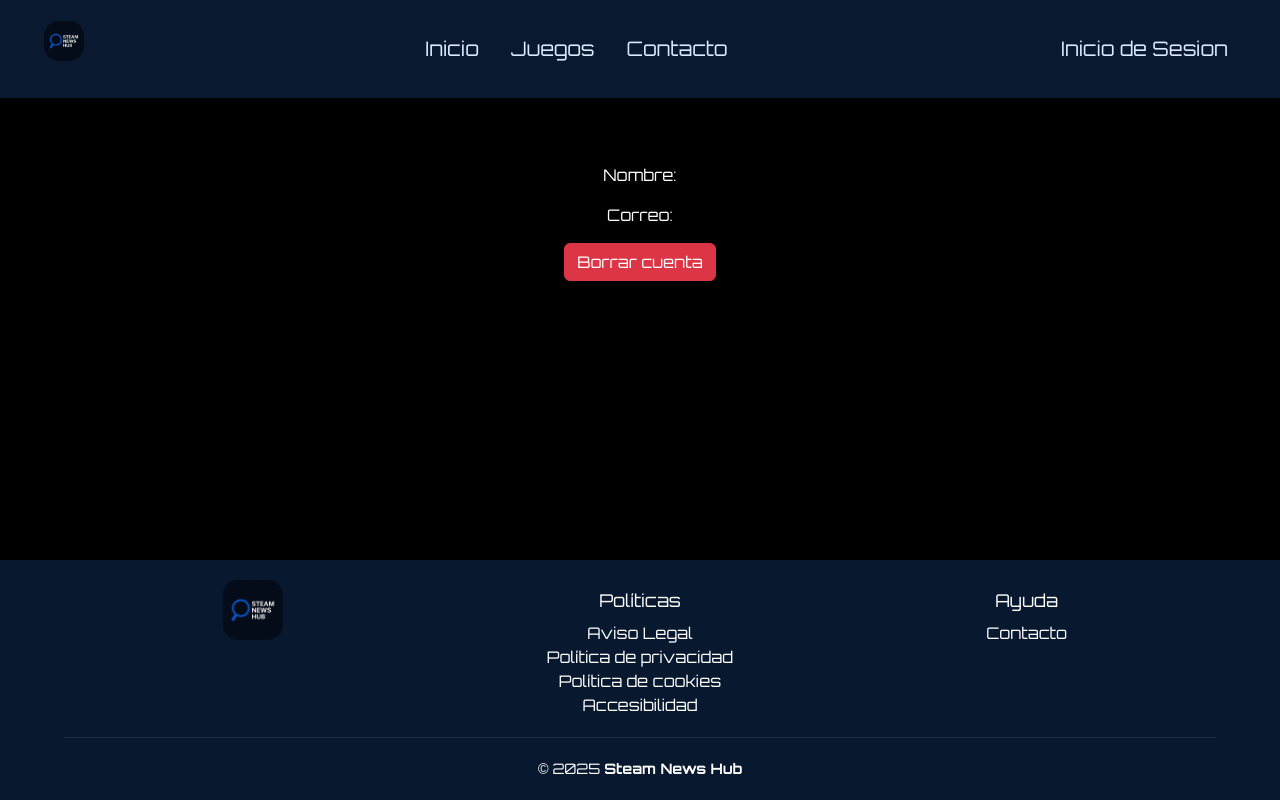
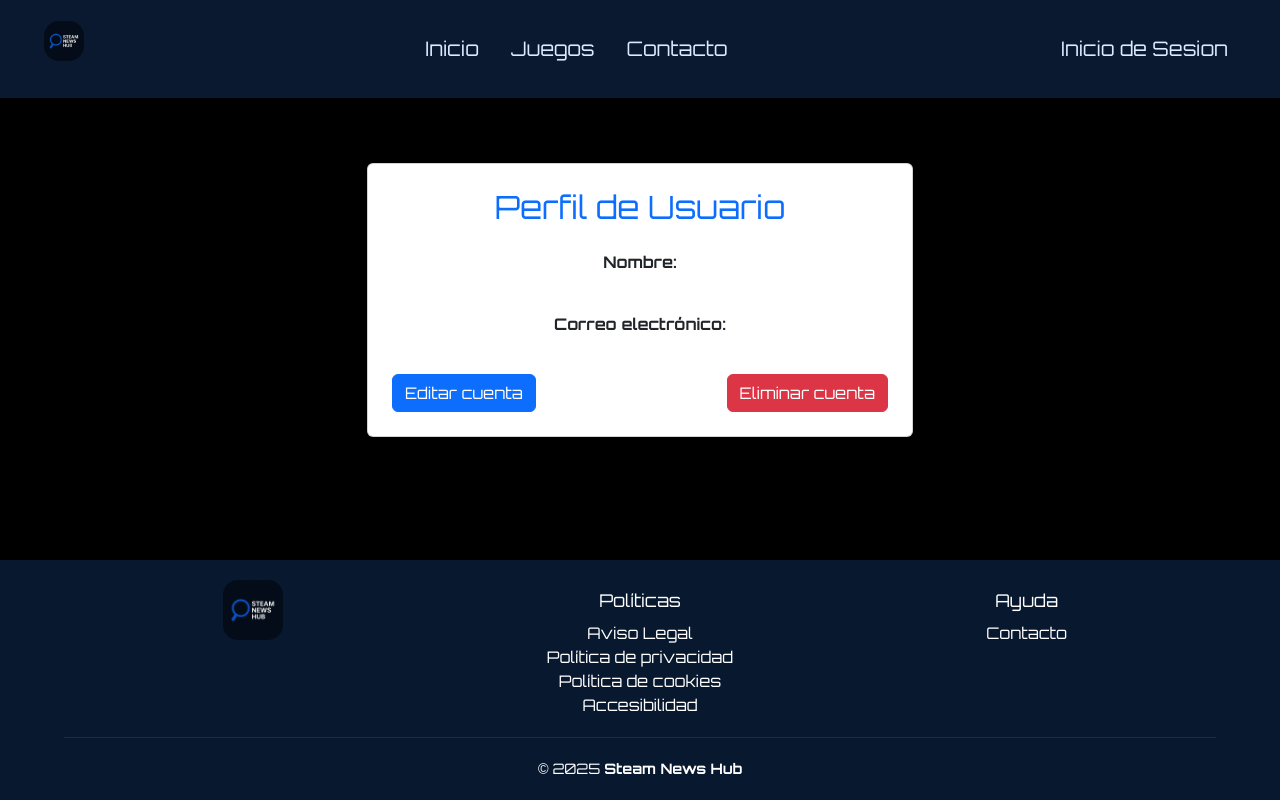
Before and after one commit to DaniAlosPrats/Steam-News-Hub, an Angular app in the folder Front/frontendsteamnewhub/: page /perfil in a window 1280 px wide. Built offline with nearby package versions, Linux system fonts and the light colour scheme; no server answers.

Commit message:
pushing front

```diff
--- a/Front/frontendsteamnewhub/src/app/components/card-products/card-products.component.css
+++ b/Front/frontendsteamnewhub/src/app/components/card-products/card-products.component.css
@@ -19,6 +19,7 @@
   }
 
   .footer {
+     height: 150px;
     padding: 1rem;
     flex-grow: 1;
     display: flex;
--- a/Front/frontendsteamnewhub/src/app/models/favoritos.response.interface.ts
+++ b/Front/frontendsteamnewhub/src/app/models/favoritos.response.interface.ts
@@ -7,6 +7,7 @@ export interface Favoritos {
 }
 
 export interface Member {
+     id:                 number;
     gameId:    string;
     likes:     boolean;
     users:     string;
--- a/Front/frontendsteamnewhub/src/app/models/usuario.response.interface.ts
+++ b/Front/frontendsteamnewhub/src/app/models/usuario.response.interface.ts
@@ -7,6 +7,7 @@ export interface Usuario {
 }
 
 export interface Member {
+     id:                 number;
     nombre:             string;
     contraseña:          string;
     correo_electronico: string;
--- a/Front/frontendsteamnewhub/src/app/services/auth.service.ts
+++ b/Front/frontendsteamnewhub/src/app/services/auth.service.ts
@@ -11,18 +11,24 @@ export class AuthService {
   private isLoggedInSubject = new BehaviorSubject<boolean>(false);
   isLoggedIn$ = this.isLoggedInSubject.asObservable();
 
-  private currentUserSubject = new BehaviorSubject<any>(null);
+ private currentUserSubject = new BehaviorSubject<any>(JSON.parse(localStorage.getItem('currentUser') || '{}'));
   currentUser$ = this.currentUserSubject.asObservable();
 
+
+
   constructor() {
+  const currentUser = JSON.parse(localStorage.getItem('currentUser') || '{}');
+  if (currentUser && currentUser.id) {
+    this.isLoggedInSubject.next(true);
+    this.currentUserSubject.next(currentUser);
+  } else {
+    this.isLoggedInSubject.next(false);
+  }
+}
 
-    const storedUser = localStorage.getItem('currentUser');
-    if (storedUser) {
-      const user = JSON.parse(storedUser);
-      this.currentUserSubject.next(user);
-      this.isLoggedInSubject.next(true);
-      this.isAdminSubject.next(user?.esAdmin || false);
-    }
+  updateUser(user: any): void {
+    localStorage.setItem('currentUser', JSON.stringify(user));
+    this.currentUserSubject.next(user);
   }
 
  login(user: any, isAdmin: boolean = false) {
@@ -32,6 +38,7 @@ export class AuthService {
     email: user.email || '',
     esAdmin: isAdmin
   };
+
   this.currentUserSubject.next(normalizedUser);
   this.isLoggedInSubject.next(true);
   this.isAdminSubject.next(isAdmin);
--- a/Front/frontendsteamnewhub/src/app/services/juegos.service.ts
+++ b/Front/frontendsteamnewhub/src/app/services/juegos.service.ts
@@ -4,6 +4,7 @@ import { Steam } from '../models/response.interface';
 import { Admin } from '../models/admins.response.interface';
 import { Favoritos } from '../models/favoritos.response.interface';
 import { Usuario } from '../models/usuario.response.interface';
+import { Member } from '../models/usuario.response.interface';
 
 import { HttpClient, HttpHeaders } from '@angular/common/http'
 
@@ -83,9 +84,41 @@ public addFavorito(favorito: any): Observable<Favoritos> {
     { headers }
   );
 }
+public deleteUsuario(id: number): Observable<Usuario> {
+  const headers = new HttpHeaders({
+    'Content-Type': 'application/ld+json',
+    'Accept': 'application/ld+json'
+  });
 
+  return this.http.delete<Usuario>(
+    `http://localhost:8000/api/usuarios/${id}`,
+    { headers }
+  );
+}
 
+editUsuario(id: number, usuario: Partial<Member>): Observable<Member> {
+  const headers = new HttpHeaders({
+    'Content-Type': 'application/merge-patch+json',
+    'Accept': 'application/ld+json'
+  });
 
+  const userDataToSend = {
+    nombre: usuario.nombre,
+    correo_electronico: usuario.correo_electronico,
+    contraseña: usuario.contraseña
+  };
+
+  return this.http.patch<Member>(
+    `http://localhost:8000/api/usuarios/${id}`,
+    userDataToSend,
+    { headers }
+  );
+}
+public getLikesByUser(userId: number): Observable<Favoritos> {
+  return this.http.get<Favoritos>(
+    `http://localhost:8000/api/favoritos?users.id=${userId}&likes=true`
+  );
+}
 
 
 }
--- a/Front/frontendsteamnewhub/src/app/views/login/login.component.ts
+++ b/Front/frontendsteamnewhub/src/app/views/login/login.component.ts
@@ -40,9 +40,10 @@ export class LoginComponent {
 
         if (usuario) {
           this.authService.login({
+            id: usuario.id,
             nombre: usuario.nombre,
             email: usuario.correo_electronico
-}, false);
+        }, false);
           this.router.navigate(['/home']);
         } else {
           alert('Credenciales incorrectas.');
--- a/Front/frontendsteamnewhub/src/app/views/perfil/perfil.component.html
+++ b/Front/frontendsteamnewhub/src/app/views/perfil/perfil.component.html
@@ -1,10 +1,38 @@
 <section>
   <div class="container py-5">
     <div class="row justify-content-center">
-      <div class="col-12 col">
-        <p>Nombre: {{ nombre }}</p>
-        <p>Correo: {{ correo }}</p>
-        <button class="btn btn-danger">Borrar cuenta</button>
+      <div class="col-12 col-md-8 col-lg-6">
+        <div class="card shadow-sm p-4">
+          <h2 class="mb-4 text-center text-primary">Perfil de Usuario</h2>
+
+          <div class="mb-3">
+            <label class="form-label fw-bold">Nombre:</label>
+            @if (editar === false) {
+              <p class="form-control-plaintext">{{ nombre }}</p>
+            } @else {
+              <input type="text" class="form-control" [(ngModel)]="nombre" />
+            }
+          </div>
+
+          <div class="mb-3">
+            <label class="form-label fw-bold">Correo electrónico:</label>
+            @if (editar === false) {
+              <p class="form-control-plaintext">{{ correo }}</p>
+            } @else {
+              <input type="email" class="form-control" [(ngModel)]="correo" />
+            }
+          </div>
+
+          <div class="d-flex justify-content-between">
+            @if (editar === true) {
+              <button class="btn btn-primary" (click)="editarCuenta()">Guardar cambios</button>
+            } @else {
+               <button class="btn btn-primary" (click)="editarCuenta()">Editar cuenta</button>
+        }
+            <button class="btn btn-danger" (click)="eliminarCuenta()">Eliminar cuenta</button>
+          </div>
+
+        </div>
       </div>
     </div>
   </div>
--- a/Front/frontendsteamnewhub/src/app/views/perfil/perfil.component.ts
+++ b/Front/frontendsteamnewhub/src/app/views/perfil/perfil.component.ts
@@ -1,11 +1,15 @@
-import { Component } from '@angular/core';
+import { Component} from '@angular/core';
 import { AuthService } from '../../services/auth.service';
 import { JuegosService } from '../../services/juegos.service';
+import { FormsModule } from '@angular/forms';
+
+
+
 
 
 @Component({
   selector: 'app-perfil',
-  imports: [],
+  imports: [FormsModule],
   templateUrl: './perfil.component.html',
   styleUrl: './perfil.component.css'
 })
@@ -13,6 +17,8 @@ export class PerfilComponent {
 
     nombre: string = '';
   correo: string = '';
+  editar: boolean = false;
+
 
   constructor(
     private juegosService: JuegosService,
@@ -30,6 +36,7 @@ export class PerfilComponent {
         const usuario = usuarios.find((u: any) => u.nombre === this.nombre);
         if (usuario) {
           this.correo = usuario.correo_electronico;
+          console.log('correo encontrado:', this.correo);
         }
       },
       error: (err) => {
@@ -37,4 +44,64 @@ export class PerfilComponent {
       }
     });
   }
+
+  public eliminarCuenta(): void {
+    const currentUser = JSON.parse(localStorage.getItem('currentUser') || '{}');
+    const iduser= currentUser.id;
+
+
+
+    this.juegosService.deleteUsuario(iduser).subscribe({
+      next: (response) => {
+        console.log('Cuenta eliminada:', response);
+        this.authService.logout();
+
+      },
+      error: (error) => {
+        console.error('Error al eliminar la cuenta:', error);
+        alert('Error al eliminar la cuenta. Inténtalo de nuevo más tarde.');
+      }
+    });
+
+
+  }
+
+  public editarCuenta(): void {
+    if (this.editar === false) {
+    this.editar = true;
+    return;
+  }
+
+  const currentUser = JSON.parse(localStorage.getItem('currentUser') || '{}');
+  const iduser = currentUser.id;
+
+  const updatedUser = {
+    nombre: this.nombre,
+    correo_electronico: this.correo,
+    contraseña: currentUser.contraseña
+  };
+
+  this.juegosService.editUsuario(iduser, updatedUser).subscribe({
+    next: (response) => {
+      console.log('Cuenta actualizada:', response);
+
+
+       const updatedUserInfo = {
+        ...currentUser,
+        nombre: this.nombre,
+        correo_electronico: this.correo
+      };
+
+      localStorage.setItem('currentUser', JSON.stringify(updatedUserInfo));
+       this.authService.updateUser(updatedUserInfo);
+
+      this.editar = false;
+    },
+    error: (error) => {
+      console.error('Error al actualizar la cuenta:', error);
+      alert('Error al actualizar la cuenta. Inténtalo de nuevo más tarde.');
+    }
+  });
 }
+
+}
--- a/Front/frontendsteamnewhub/src/app/views/products/products.component.ts
+++ b/Front/frontendsteamnewhub/src/app/views/products/products.component.ts
@@ -109,14 +109,14 @@ export class ProductsComponent implements OnInit {
   }
 
   searchProducts(): void {
-    const term = this.searchTerm.trim().toLowerCase();
-    this.filteredProducts = term
-      ? this.products.filter(product =>
-          product.title?.toLowerCase().includes(term) ||
-          product.contents?.toLowerCase().includes(term)
-        )
-      : [...this.products];
-  }
+  const term = this.searchTerm.trim().toLowerCase();
+
+  this.filteredProducts = this.products.filter(product =>
+    !term ||
+    product.title?.toLowerCase().includes(term) ||
+    product.contents?.toLowerCase().includes(term)
+  );
+}
 
   addToFavorites(event: { isFavorite: boolean, id_juego: number }): void {
   if (event.isFavorite && this.isLoggedIn) {
@@ -139,6 +139,7 @@ export class ProductsComponent implements OnInit {
 handleLike(event: { isLiked: boolean, id_juego: number }): void {
   if (this.isLoggedIn) {
     const currentUser = JSON.parse(localStorage.getItem('currentUser') || '{}');
+    const iduser = currentUser.id;
 
     const likeData = {
       id_juego: event.id_juego,
@@ -148,7 +149,9 @@ handleLike(event: { isLiked: boolean, id_juego: number }): void {
     };
 
     this.service.addFavorito(likeData).subscribe({
-      next: () => console.log('Like registrado en la base de datos')
+      next: () => console.log('Agregado a favoritos')
+
+
     });
   }
 }
```
